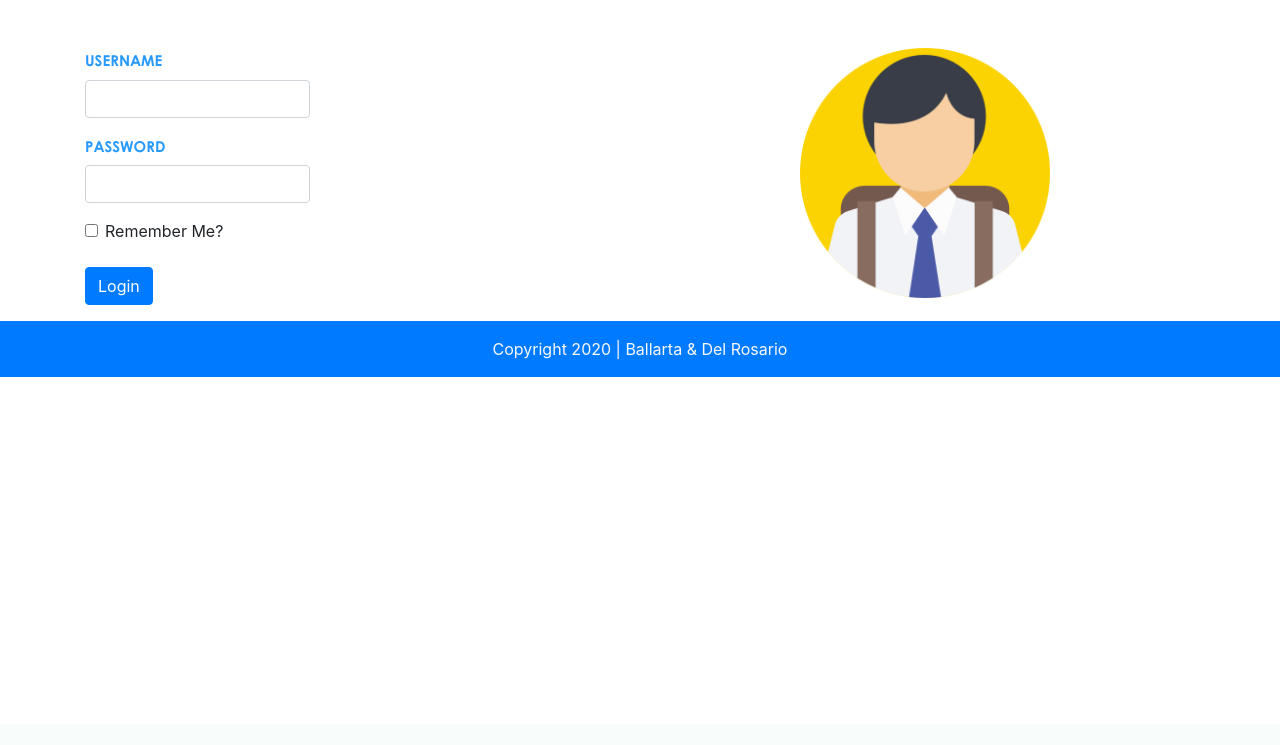
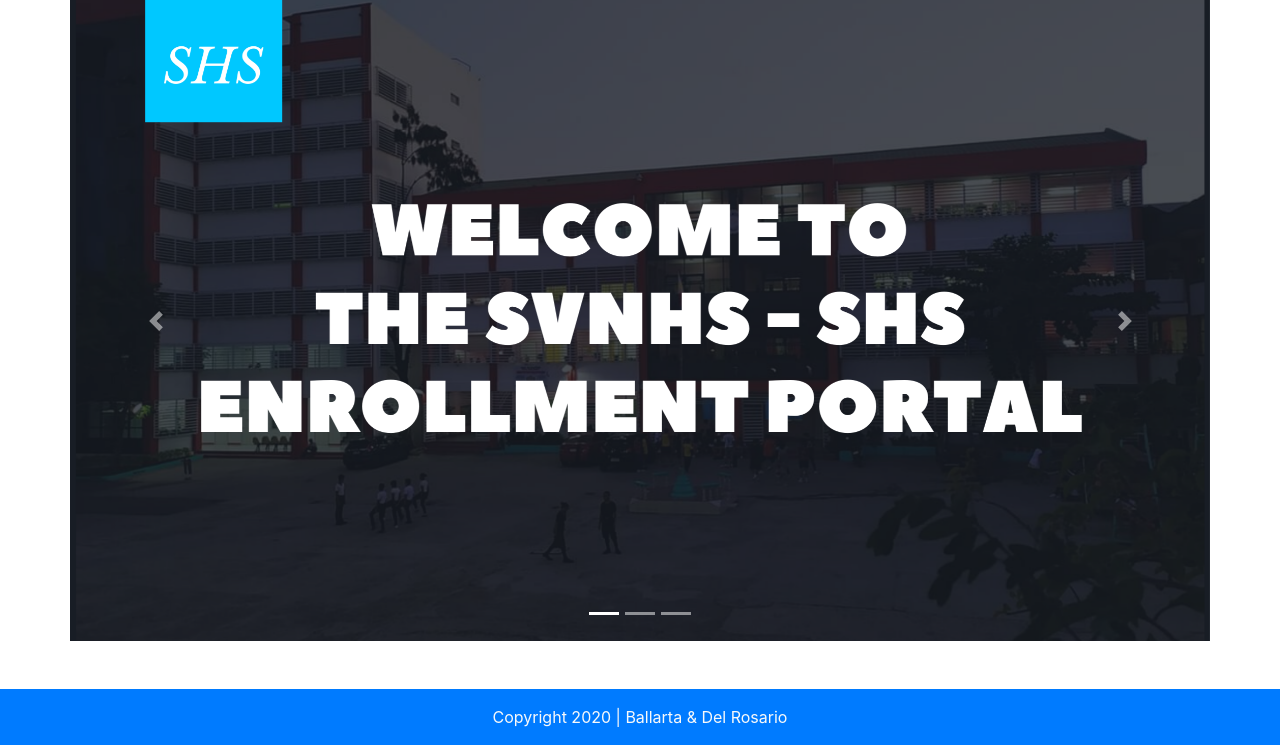
Before and after one commit to SVNHS-Enroll/Enroll, a CodeIgniter app: page /database/ in a window 1280 px wide. Shown: the part 76-821 px from the top of the page. Before the commit the page ends 453 px from the top, so only its background shows below. Run offline with CodeIgniter, Linux system fonts and the light colour scheme.

Commit message:
home page mod

```diff
--- a/application/controllers/Welcome.php
+++ b/application/controllers/Welcome.php
@@ -15,7 +15,7 @@ class Welcome extends CI_Controller {
 
 	function login() {
 		$data['title'] = "Log In | SVNHS Enroll";
-		$data['main'] = 'home';
+		$data['main'] = 'login';
 
 		$this->load->vars($data);
 		$this->load->view('template');
--- a/application/views/header.php
+++ b/application/views/header.php
@@ -1,5 +1,5 @@
 <nav class="navbar stick-top navbar-expand-lg navbar-dark bg-primary">
-    <a class="navbar-brand" href="#">
+    <a class="navbar-brand" href="<?= site_url()?>">
         <img src="<?= base_url()?>images/SVNHSLogo.png" width="50" height="50" alt="">
     </a>
 
@@ -42,13 +42,13 @@
         </ul>
         <ul class="navbar-nav navbar-right">
             <li class="nav-item">
-                <a class="nav-link" href="<?php base_url();?>login">Login<span class="sr-only"></span></a>
+                <a class="nav-link" href="<?=site_url('welcome/login')?>">Login<span class="sr-only"></span></a>
             </li>
             <li class="nav-item">
                 <a class="nav-link">|<span class="sr-only"></span></a>
             </li>
             <li class="nav-item">
-                <a class="nav-link" href="<?php base_url();?>sign_up">Sign Up<span class="sr-only"></span></a>
+                <a class="nav-link" href="<?=site_url('welcome/sign_up')?>">Sign Up<span class="sr-only"></span></a>
             </li>
         </ul>
     </div>
--- a/application/views/home.php
+++ b/application/views/home.php
@@ -1,27 +1,45 @@
 <div class="container">
+    <div class="row">
+        <div class="col-xs-12">
+            <div id="carouselExampleIndicators" class="carousel slide" data-ride="carousel">
+                <ol class="carousel-indicators">
+                    <li data-target="#carouselExampleIndicators" data-slide-to="0" class="active"></li>
+                    <li data-target="#carouselExampleIndicators" data-slide-to="1"></li>
+                    <li data-target="#carouselExampleIndicators" data-slide-to="2"></li>
+                </ol>
+                <div class="carousel-inner">
+                    <div class="carousel-item active">
+                    <img class="d-block w-100" src="/images/Slide1.png" alt="First slide">
+                    </div>
+                    <div class="carousel-item">
+                    <img class="d-block w-100" src="/images/Slide2.png" alt="Second slide">
+                    </div>
+                    <div class="carousel-item">
+                    <img class="d-block w-100" src="/images/Slide3.png" alt="Third slide">
+                    </div>
+                </div>
+                <a class="carousel-control-prev" href="#carouselExampleIndicators" role="button" data-slide="prev">
+                    <span class="carousel-control-prev-icon" aria-hidden="true"></span>
+                    <span class="sr-only">Previous</span>
+                </a>
+                <a class="carousel-control-next" href="#carouselExampleIndicators" role="button" data-slide="next">
+                    <span class="carousel-control-next-icon" aria-hidden="true"></span>
+                    <span class="sr-only">Next</span>
+                </a>
+            </div>
+        </div>
+    </div>
     <div class="row mt-5">
         <div class="col-md-6">
-            <form class="horizontal" action="welcome/login" method="post">
-                <div class="form-group">
-                    <label style="font-family: GothicBold; font-size: 15px; font-weight: bolder; color: #2699FB" for="username">USERNAME</label><br>
-                    <input type="text" class="form-control col-5" name="username" id="username">
-                </div>
-                <div class="form-group">
-                    <label style="font-family: GothicBold; font-size: 15px; font-weight: bolder; color: #2699FB" for="password">PASSWORD</label><br>
-                    <input type="password" class="form-control col-5" name="password" id="password">
-                </div>
-                <div class="form-check">
-                    <input type="checkbox" class="form-check-input" name="remember" id="remember">
-                    <label class="form-check-label" for="remember">Remember Me?</label>
-                </div>
-                <div class="form-group">
-                <br>
-                <input class="btn btn-primary" type="button" value="Login">
-                </div>
-            </form>
+
         </div>
         <div class="col-md-6">
-            <img src="/images/student.png" alt="student" style="display:block; margin: auto; width:250px;">
+
+        </div>
+    </div>
+    <div class="row">
+        <div class="col-xs-12">
+
         </div>
     </div>
 </div>
--- a/application/views/signup.php
+++ b/application/views/signup.php
@@ -61,8 +61,8 @@
                     <h6 style="font-family: GothicBold; font-size: 15px; font-weight: bolder; color: #2699FB">ADDRESS</h6>
                     <input type="text" name="schoAdd" id="schoAdd" class="form-control" style="width: 70%">
                 </div>
-                <div class="form-group">
-                    <input type="submit" value="SIGN UP" class="btn btn-primary" style="margin-left: 5em; font-family: Arial; font-weight: bold; font-size: 18px; padding: 10px 25px;">
+                <div class="form-group centered">
+                    <input type="submit" value="NEXT" class="btn btn-primary" style="margin-left: 5em; font-family: Arial; font-weight: bold; font-size: 18px; padding: 10px 25px;">
                 </div>
             </form>
         </div>
```
Also changed, not shown: application/views/login.php (added, +27 -0 lines), images/ILBuilding.jpg (added), images/SVNHSCourt.jpg (added), images/Slide1.png (added), images/Slide2.png (added), images/Slide3.png (added), images/svnhs.jpg (added).
